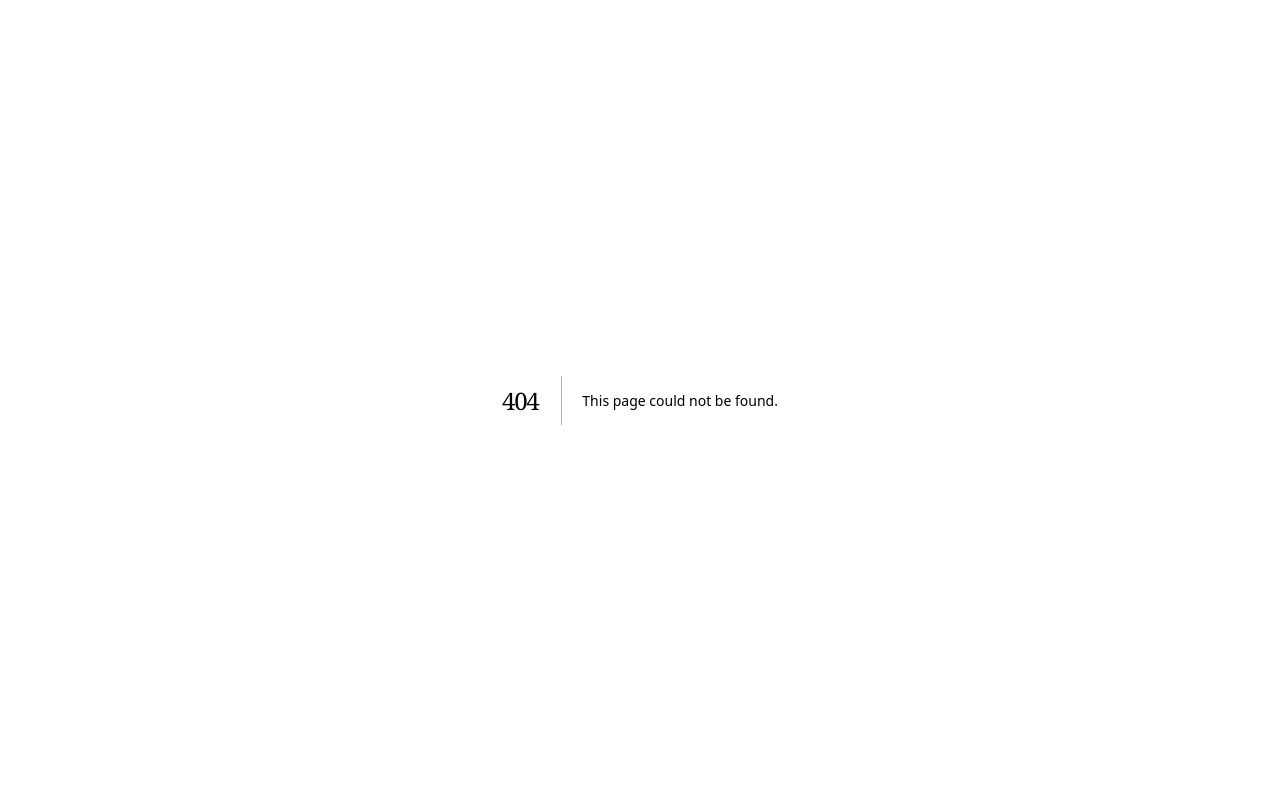
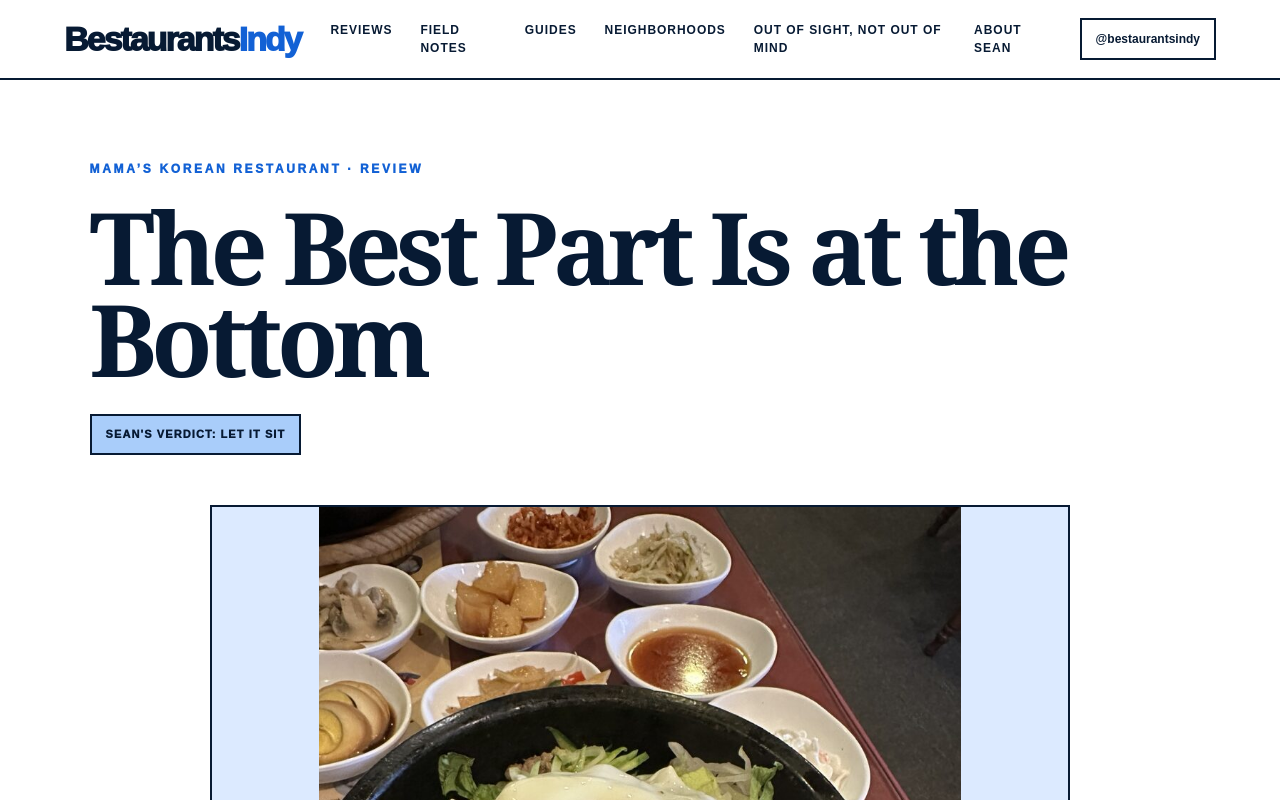
Before and after one commit to mattpom/bestaurantsindy, a Next.js app: page /reviews/mamas-dolsot-bibimbap in a window 1280 px wide. Before the commit this address had no page. Shown: the top 800 px of the page. Built offline with nearby package versions, Linux system fonts and the light colour scheme.

Commit message:
Publish Mama’s dolsot bibimbap review

```diff
--- a/app/page.tsx
+++ b/app/page.tsx
@@ -1,7 +1,7 @@
 import Link from "next/link";
 
 const cards = [
-  ["Ramen Ray","Hooray for Ray","The Spicy Miso brings pork broth, chili heat, chashu, egg, noodles, and vegetables together in one serious bowl.","ORDER THE SPICY MISO","ramen","/reviews/ramen-field-note"],
+  ["Mama’s Korean Restaurant","The Best Part Is at the Bottom","Dolsot bibimbap arrives sizzling. Give the rice time against the stone before you mix it.","LET IT SIT","mama","/reviews/mamas-dolsot-bibimbap"],
   ["Broad Ripple","The Day Lox Took a Back Seat","The Tonya Harding stacks turkey, ham, bacon, Colby, and Swiss on a hot steamed bagel.","ORDER THIS","bagel","/reviews/bagel-field-note"],
   ["Wings","No, You Can Be My Wingman","Korean fried chicken, Buffalo wings, and why soy garlic now holds Sean’s top spot.","NEW #1","wing","/reviews/wingman"],
 ];
@@ -27,9 +27,9 @@ export default function Home() {
         <p className="deck">What to order. What it costs. Whether it is worth driving across town. No vague praise. No directory of every place with a fryer.</p>
         <div className="actions"><a className="button red" href="#latest">Find your next meal</a><a className="under" href="#sean">Meet Sean ↘</a></div>
       </div>
-      <div className="heroImg ramen" role="img" aria-label="Ramen Ray Spicy Miso ramen with chashu, egg, noodles, and vegetables">
+      <div className="heroImg" style={{backgroundImage:"url(/mamas-dolsot-bibimbap.jpg)"}} role="img" aria-label="Dolsot bibimbap with vegetables, beef, and fried egg at Mama’s Korean Restaurant">
         <div className="stamp"><small>SEAN SAYS</small><b>GO.</b></div>
-        <div className="caption"><small>THE CURRENT OBSESSION</small><strong>Ramen Ray&apos;s Spicy Miso</strong></div>
+        <div className="caption"><small>THE CURRENT OBSESSION</small><strong>Mama&apos;s Dolsot Bibimbap</strong></div>
       </div>
     </section>
 
@@ -39,7 +39,7 @@ export default function Home() {
       <div className="heading"><div><p className="eyebrow">LATEST INTELLIGENCE</p><h2>Eat better this week.</h2></div><p>Three opinions. Zero committee meetings.</p></div>
       <div className="cards">
         {cards.map(([kicker,title,copy,verdict,img,href])=><article key={title}>
-          <div className={`cardImg ${img}`} style={img==="wing"?{backgroundImage:"url(/colonel-crying.webp)"}:undefined} role="img" aria-label={title}><span>{verdict}</span></div>
+          <div className={`cardImg ${img}`} style={img==="wing"?{backgroundImage:"url(/colonel-crying.webp)"}:img==="mama"?{backgroundImage:"url(/mamas-dolsot-bibimbap.jpg)"}:undefined} role="img" aria-label={title}><span>{verdict}</span></div>
           <div className="cardCopy"><p className="kicker">{kicker}</p><h3>{title}</h3><p>{copy}</p><a href={href}>Read Sean&apos;s take →</a></div>
         </article>)}
       </div>
--- a/app/reviews/data.ts
+++ b/app/reviews/data.ts
@@ -9,6 +9,15 @@ export type ReviewEntry = {
 };
 
 export const reviewEntries: ReviewEntry[] = [
+  {
+    title: "The Best Part Is at the Bottom",
+    category: "Mama’s Korean Restaurant",
+    verdict: "Let It Sit",
+    image: "/mamas-dolsot-bibimbap.jpg",
+    href: "/reviews/mamas-dolsot-bibimbap",
+    summary: "Mama’s dolsot bibimbap arrives sizzling with rice, vegetables, beef, and egg. Sean’s advice: wait before mixing so the rice against the stone turns deeply crisp.",
+    publishedAt: "2026-08-26T06:00:00-04:00",
+  },
   {
     title: "Hall of Sean: Spoke & Steele’s Pork Chop",
     category: "Dinner",
--- /dev/null
+++ b/app/reviews/mamas-dolsot-bibimbap/page.tsx
@@ -0,0 +1,51 @@
+import {FieldNote} from "../../../components/FieldNote";
+
+export const metadata = {
+  title: "The Best Part Is at the Bottom | BestaurantsIndy",
+  description: "Mama’s Korean Restaurant serves dolsot bibimbap in a sizzling stone pot. Sean’s advice: let it sit before mixing so the rice at the bottom becomes deeply crisp.",
+};
+
+export default function Page() {
+  return (
+    <FieldNote
+      title="The Best Part Is at the Bottom"
+      category="MAMA’S KOREAN RESTAURANT · REVIEW"
+      verdict="SEAN'S VERDICT: LET IT SIT"
+      image="/mamas-dolsot-bibimbap.jpg"
+      noteTitle="Sean’s rule: patience first"
+      note="When the bowl reaches the table, leave it alone for as long as you can stand it. The hot stone is still cooking the rice, building the deeply browned, crispy layer that makes dolsot bibimbap worth ordering."
+    >
+      <p className="leadArticle">
+        The first thing you hear is the sizzle. Mama’s dolsot bibimbap comes to the table in a black stone bowl with rice underneath a full arrangement of vegetables, beef, and a fried egg. It looks ready to mix. Do not touch it yet.
+      </p>
+
+      <h2>Let the stone do its work</h2>
+      <p>
+        Dolsot bibimbap is the hot-stone version of Korea’s mixed rice dish. The bowl is not presentation; it is the last stage of cooking. Rice pressed against the hot, sesame-oiled stone continues to brown after the dish leaves the kitchen, creating the crisp bottom layer that separates dolsot bibimbap from an ordinary rice bowl.
+      </p>
+      <p>
+        Sean says to let the dish sit for as long as you can when it is brought to the table. Every extra moment of restraint gives the rice at the bottom more time to become crisp. Mix too soon and you still have bibimbap. Wait, and you get the contrast the dish is built around: soft rice, vegetables, beef, egg, sauce, and brittle browned rice in the same bite.
+      </p>
+
+      <h2>Then mix everything</h2>
+      <p>
+        Once you have given the bottom time to develop, break the egg, add gochujang to your preferred heat level, and mix from the edges down. Scrape the bottom deliberately. Those toasted pieces are not stuck rice to avoid; they are the payoff.
+      </p>
+      <p>
+        The vegetables keep each bite changing, the beef brings savory weight, and the egg pulls the bowl together. The banchan surrounding it turns one order into a table full of flavors, but the rice at the bottom remains the reason to choose the stone pot.
+      </p>
+
+      <h2>The verdict</h2>
+      <p>
+        At a restaurant that has served home-style Korean food in Indianapolis for more than 30 years, the dolsot bibimbap is an ideal introduction: generous, interactive, and better when you know the trick. Order it. Listen to it crackle. Practice patience. Then scrape up every crispy piece.
+      </p>
+      <p>
+        <strong>Mama’s Korean Restaurant</strong><br />
+        8867 Pendleton Pike, Indianapolis
+      </p>
+      <p>
+        <a href="https://indymamarestaurant.com/" target="_blank" rel="noreferrer">Restaurant website →</a>
+      </p>
+    </FieldNote>
+  );
+}
```
Also changed, not shown: public/mamas-dolsot-bibimbap.jpg (added).
